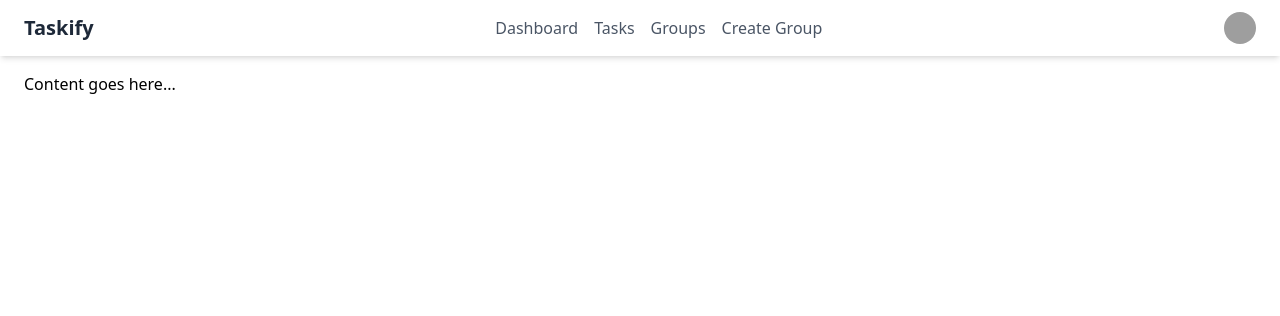
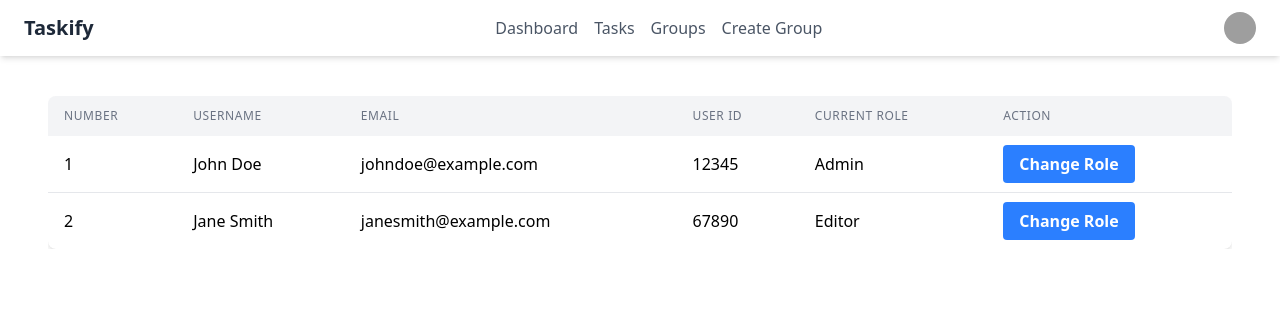
Before and after one commit to sajjadhossanshimanto/learn-django, a Django app: page /users/admin/dashboard/ in a window 1280 px wide. Shown: the top 316 px of the page. Run offline with Django 5.2, Linux system fonts and the light colour scheme; grey boxes are pictures that could not be loaded.

Commit message:
user list template

```diff
--- a/users/templates/admin/dashboard.html
+++ b/users/templates/admin/dashboard.html
@@ -101,7 +101,9 @@
 
     <main>
       <div class="container mx-auto px-6 py-4">
-        <p>Content goes here...</p>
+        {% block content %}
+          {% include "admin/user_list.html" %}
+        {% endblock content %}
       </div>
     </main>
 
--- /dev/null
+++ b/users/templates/admin/user_list.html
@@ -0,0 +1,73 @@
+<div class="container mx-auto p-6">
+  <div class="overflow-x-auto">
+    <table class="min-w-full bg-white shadow-md rounded-lg overflow-hidden">
+      <thead class="bg-gray-100">
+        <tr>
+          <th
+            class="px-4 py-3 text-left text-xs font-medium text-gray-500 uppercase tracking-wider"
+          >
+            Number
+          </th>
+          <th
+            class="px-4 py-3 text-left text-xs font-medium text-gray-500 uppercase tracking-wider"
+          >
+            Username
+          </th>
+          <th
+            class="px-4 py-3 text-left text-xs font-medium text-gray-500 uppercase tracking-wider"
+          >
+            Email
+          </th>
+          <th
+            class="px-4 py-3 text-left text-xs font-medium text-gray-500 uppercase tracking-wider"
+          >
+            User ID
+          </th>
+          <th
+            class="px-4 py-3 text-left text-xs font-medium text-gray-500 uppercase tracking-wider"
+          >
+            Current Role
+          </th>
+          <th
+            class="px-4 py-3 text-left text-xs font-medium text-gray-500 uppercase tracking-wider"
+          >
+            Action
+          </th>
+        </tr>
+      </thead>
+      <tbody class="divide-y divide-gray-200">
+        <!-- Example static data -->
+        <tr class="hover:bg-gray-50">
+          <td class="px-4 py-4 whitespace-nowrap">1</td>
+          <td class="px-4 py-4 whitespace-nowrap">John Doe</td>
+          <td class="px-4 py-4 whitespace-nowrap">johndoe@example.com</td>
+          <td class="px-4 py-4 whitespace-nowrap">12345</td>
+          <td class="px-4 py-4 whitespace-nowrap">Admin</td>
+          <td class="px-4 py-4 whitespace-nowrap">
+            <a
+              href="assign-role.html?id=12345"
+              class="bg-blue-500 hover:bg-blue-600 text-white font-bold py-2 px-4 rounded"
+            >
+              Change Role
+            </a>
+          </td>
+        </tr>
+        <tr class="hover:bg-gray-50">
+          <td class="px-4 py-4 whitespace-nowrap">2</td>
+          <td class="px-4 py-4 whitespace-nowrap">Jane Smith</td>
+          <td class="px-4 py-4 whitespace-nowrap">janesmith@example.com</td>
+          <td class="px-4 py-4 whitespace-nowrap">67890</td>
+          <td class="px-4 py-4 whitespace-nowrap">Editor</td>
+          <td class="px-4 py-4 whitespace-nowrap">
+            <a
+              href="assign-role.html?id=67890"
+              class="bg-blue-500 hover:bg-blue-600 text-white font-bold py-2 px-4 rounded"
+            >
+              Change Role
+            </a>
+          </td>
+        </tr>
+      </tbody>
+    </table>
+  </div>
+</div>
```
